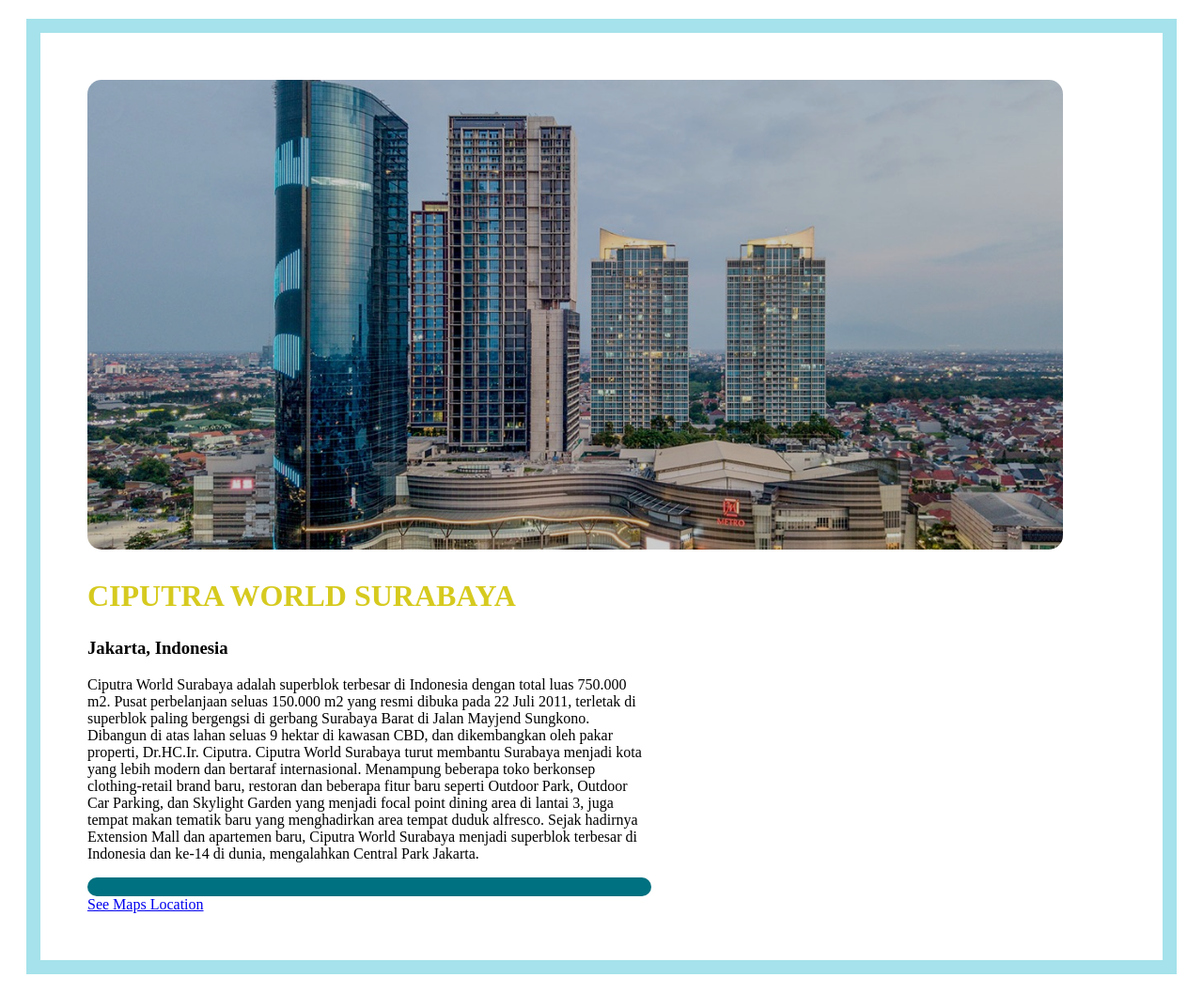
After one commit to hazeltara/My-Travel, a PHP site: page /cw.html in a window 1280 px wide. The commit adds this page. Shown: the whole page at 94% size. Run offline with PHP 8.4, Linux system fonts and the light colour scheme.

Commit message:
ubah mall

```diff
--- a/albe.css
+++ b/albe.css
@@ -347,3 +347,67 @@
     padding: 10px 20px;
     border-radius: 15px;
 }
+
+.cpm{
+    border: 15px solid rgb(165, 226, 235);
+    padding: 50px;
+    margin: 20px;
+}
+
+.cpm-content{
+    max-width: 600px;
+}
+
+.pmcol-content img {
+    width: 173%;
+    height: 500px;
+    object-fit: cover;
+    border-radius: 15px;
+    filter: brightness(80%);
+    transition: all .3s cubic-bezier(.495, .05, .55, .95);
+    will-change: filter;
+}
+
+.cpm-content h2{
+    position: relative;
+    font-size: 32px;
+    font-weight: 700;
+    color: rgb(214, 202, 31);
+}
+.btn1 {
+    background-color:rgb(0, 113, 128) ;
+    padding: 10px 20px;
+    border-radius: 15px;
+}
+
+.ciputra{
+    border: 15px solid rgb(165, 226, 235);
+    padding: 50px;
+    margin: 20px;
+}
+
+.ciputra-content{
+    max-width: 600px;
+}
+
+.cwcol-content img {
+    width: 173%;
+    height: 500px;
+    object-fit: cover;
+    border-radius: 15px;
+    filter: brightness(80%);
+    transition: all .3s cubic-bezier(.495, .05, .55, .95);
+    will-change: filter;
+}
+
+.ciputra-content h2{
+    position: relative;
+    font-size: 32px;
+    font-weight: 700;
+    color: rgb(214, 202, 31);
+}
+.btn1 {
+    background-color:rgb(0, 113, 128) ;
+    padding: 10px 20px;
+    border-radius: 15px;
+}
--- a/belanja.html
+++ b/belanja.html
@@ -52,9 +52,9 @@
             </div>
 
             <div class="dcol-content">
-                <img src="mallks.jpg">
-                <h5>MALL KASABLANKA</h5>
-                <p><a href="kb.html" class="btn1">See More</a> </p>
+                <img src="ciputra.jpg">
+                <h5>MALL CIPUTRA WORLD</h5>
+                <p><a href="cw.html" class="btn1">See More</a> </p>
             </div>
 
             <div class="dcol-content">
--- /dev/null
+++ b/cw.html
@@ -0,0 +1,27 @@
+<!DOCTYPE html>
+<html lang="en">
+<head>
+    <meta charset="UTF-8">
+    <meta name="viewport" content="width=device-width, initial-scale=1.0">
+    <link rel="stylesheet" href="albe.css">
+    <title>CIPUTRA WORLD</title>
+</head>
+<body>
+    <section class="ciputra">
+        <div class="ciputra-content">
+        <div class="cwcol-content">
+        <img src="mall ciputra.jpg">
+        <h2>CIPUTRA WORLD SURABAYA</h2>
+        <h3>Jakarta, Indonesia</h3>
+        <p>Ciputra World Surabaya adalah superblok terbesar di Indonesia dengan total luas 750.000 m2.
+            Pusat perbelanjaan seluas 150.000 m2 yang resmi dibuka pada 22 Juli 2011, terletak di superblok paling bergengsi di gerbang Surabaya Barat di Jalan Mayjend Sungkono.
+            Dibangun di atas lahan seluas 9 hektar di kawasan CBD, dan dikembangkan oleh pakar properti, Dr.HC.Ir. Ciputra. Ciputra World Surabaya turut membantu Surabaya menjadi kota yang lebih modern dan bertaraf internasional.
+            Menampung beberapa toko berkonsep clothing-retail brand baru, restoran dan beberapa fitur baru seperti Outdoor Park, Outdoor Car Parking, dan
+            Skylight Garden yang menjadi focal point dining area di lantai 3, juga tempat makan tematik baru yang menghadirkan area tempat duduk alfresco. Sejak hadirnya Extension Mall dan apartemen baru,
+            Ciputra World Surabaya menjadi superblok terbesar di Indonesia dan ke-14 di dunia, mengalahkan Central Park Jakarta.</p>
+            <div class="btn1"></div>
+        <a href="https://maps.app.goo.gl/YXw9tNsPBipHDPt48">See Maps Location</a>
+        </div>
+    </section>
+</body>
+</html>
```
Also changed, not shown: cp.html (+8 -8 lines), ciputra.jpg (added), kb.html (deleted), mall ciputra.jpg (added), mallks.jpg (deleted).
